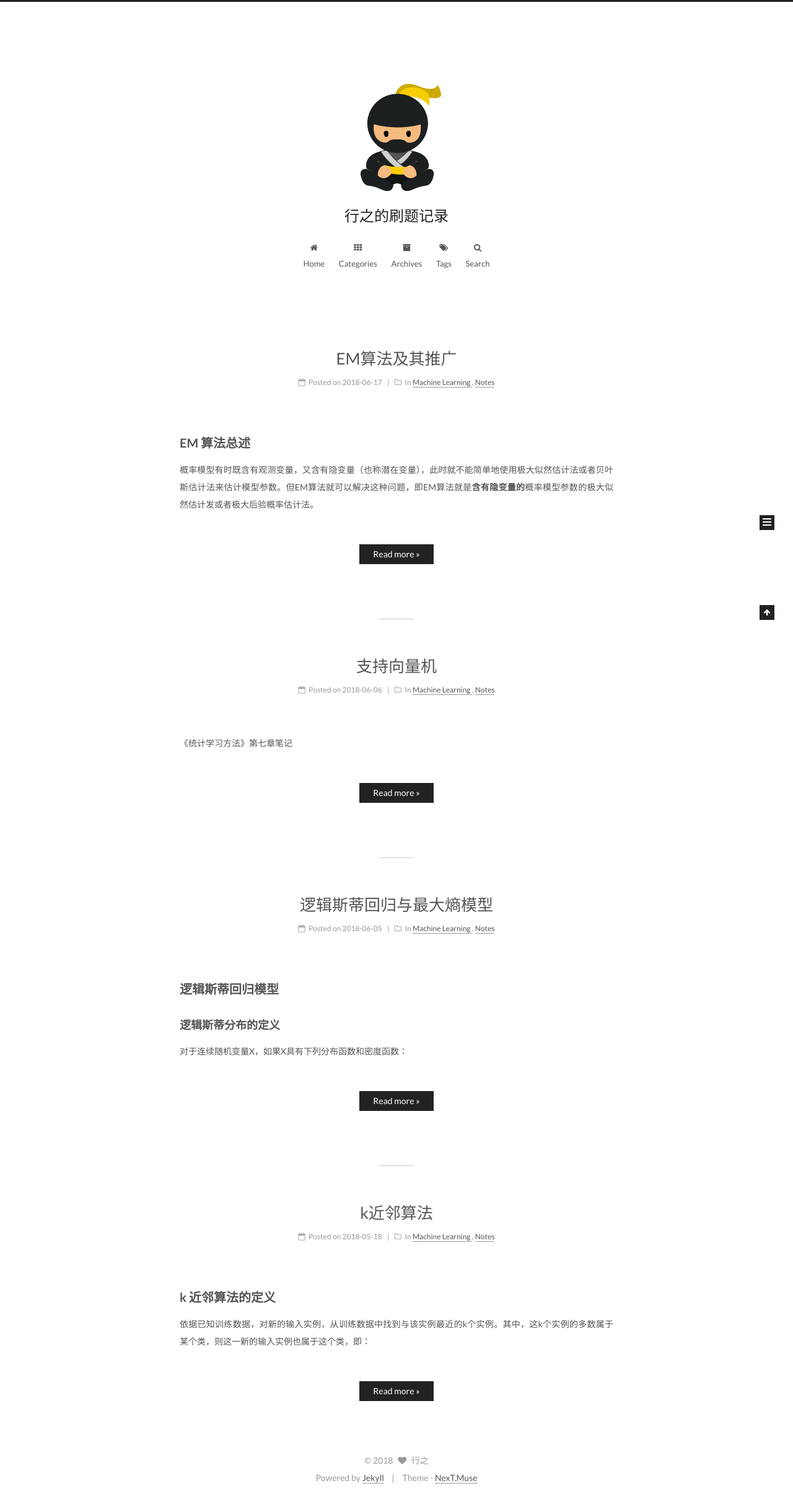
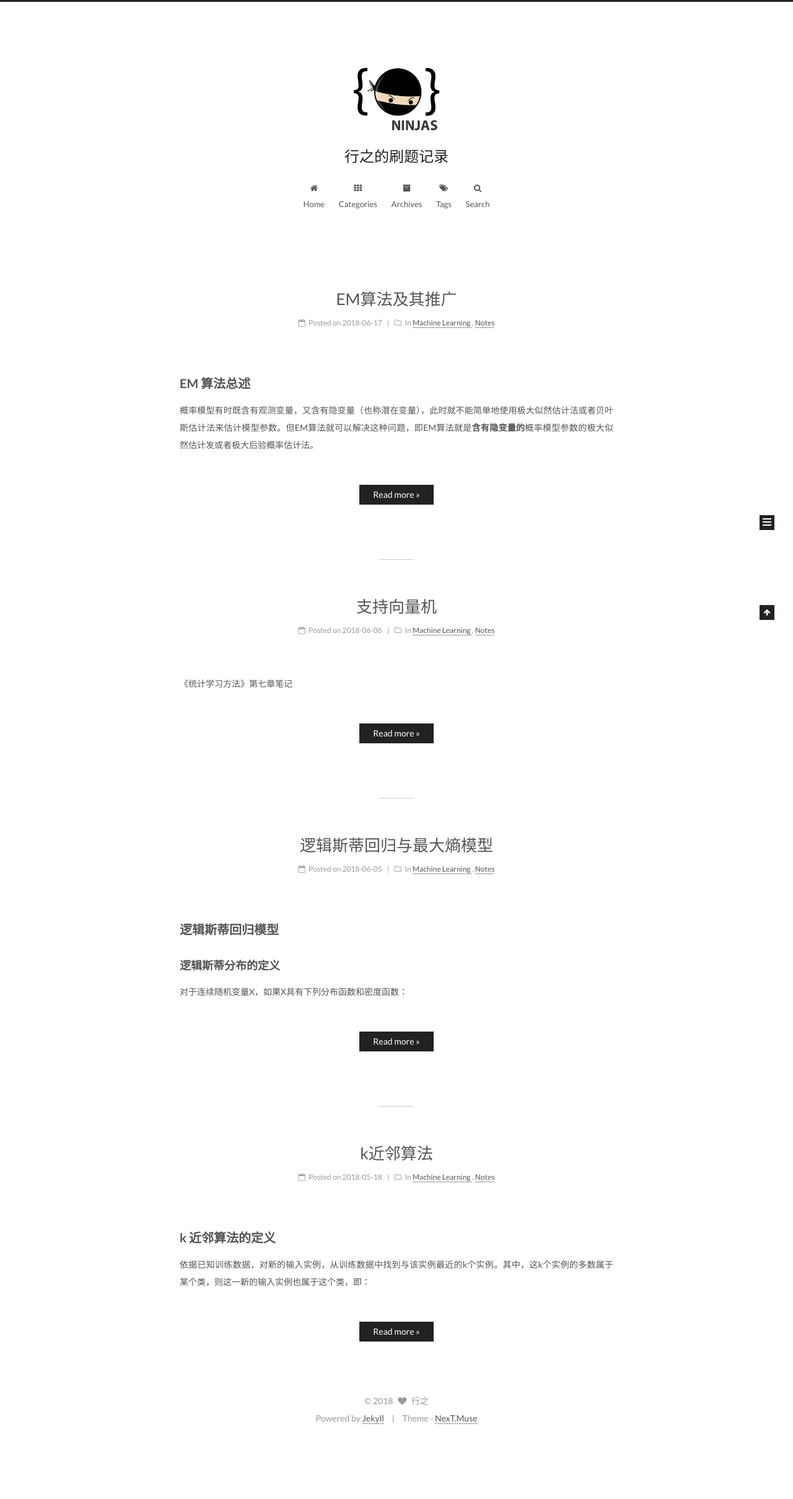
Before and after one commit to 10B-B11/10B-B11.github.io, a Jekyll site: the page built from index.html, in a window 1280 px wide. Shown: the whole page at 62% size. Built offline with Jekyll 4.4.1, drawn with Linux system fonts in a browser that asks for light colours; the list of posts is cut into pages by our own code; after the commit the page ends 2322 px from its top, so only the background shows below that.

Commit message:
Update _config.yml

```diff
--- a/_config.yml
+++ b/_config.yml
@@ -346,7 +346,7 @@ post_copyright:
 #   image: url-of-image   - Images's url
 custom_logo:
   enabled: true
-  image: /assets/images/logo.png
+  image: /assets/images/titlelogo.png
 
 
 # Code Highlight theme
```
